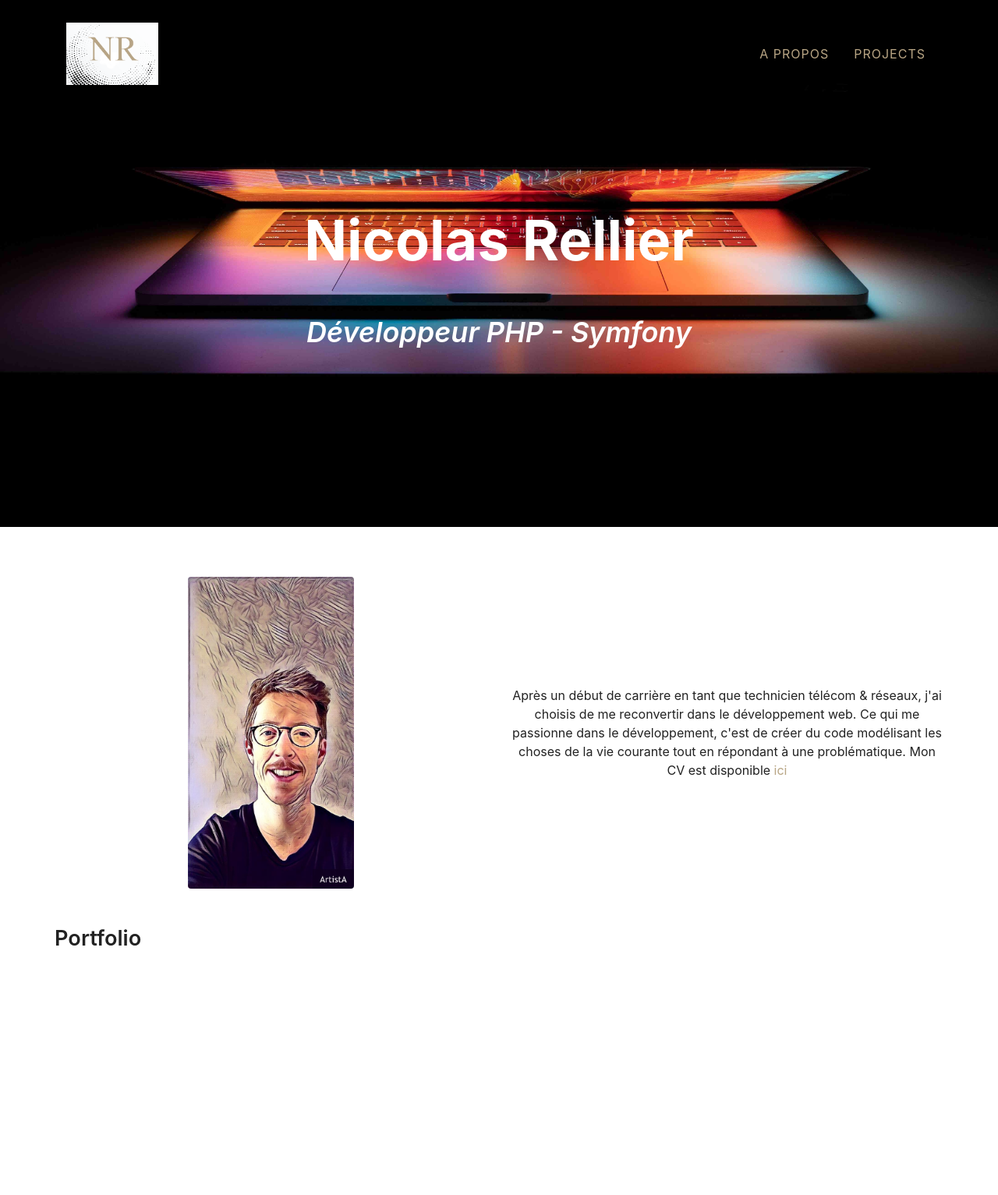
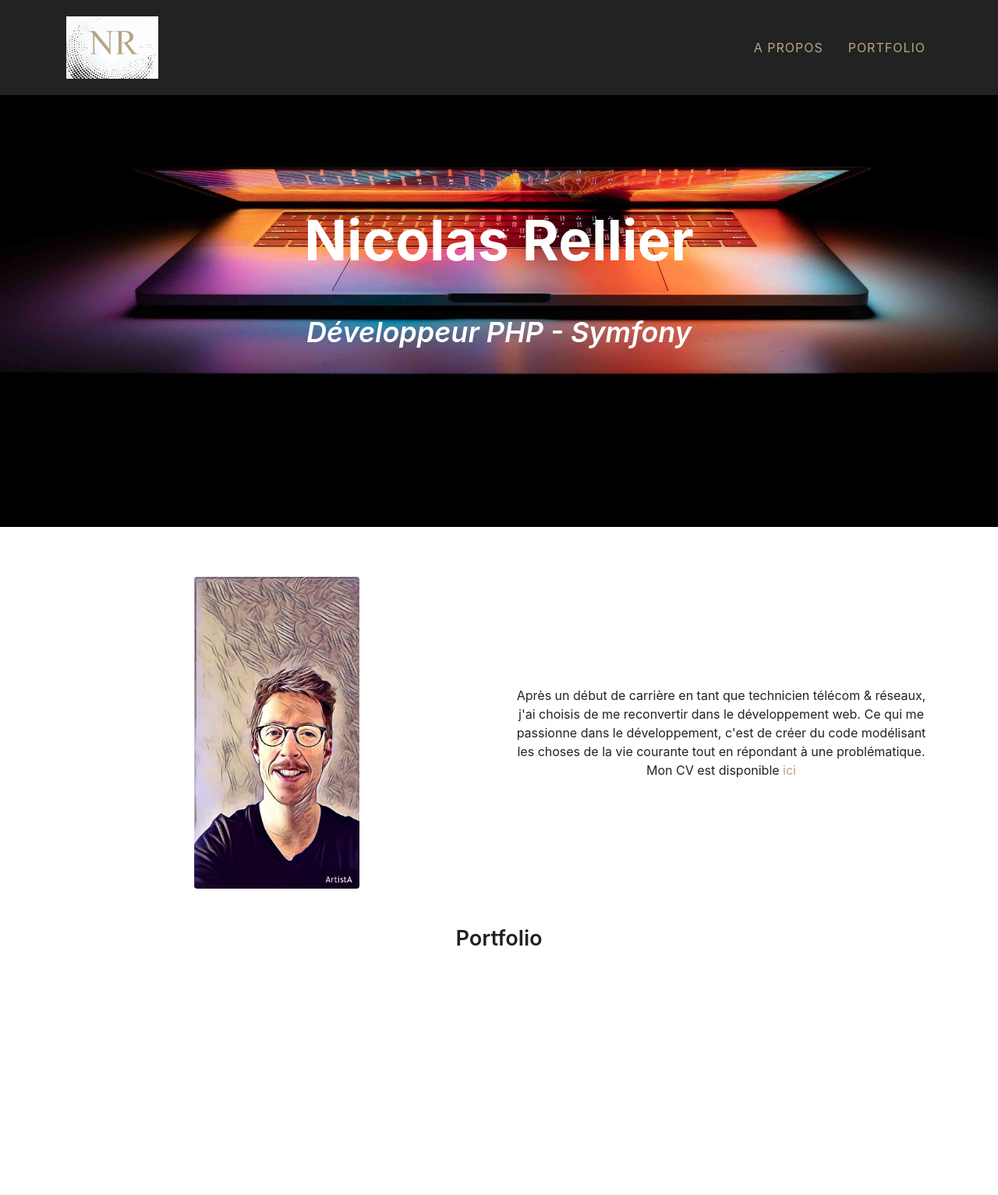
Before and after one commit to nicolasrll/blog, a PHP site: template template/home.html.twig in a window 1280 px wide. Shown: the top 1533 px of the page at 78% size. Run offline with PHP 8.4, Linux system fonts and the light colour scheme; the template is opened without the code that fills it, so the values that code supplies are empty; some libraries are stand-ins or nearby versions.

Commit message:
style #14 (home, header): few corrections made
Portfolio replace project in header and anchor
Fermer replace close in modal fade
Date formatted to display only day month and years on home page project
Width problem on mobile resolved
Project setId with object method instead of specific variable

style #14

```diff
--- a/src/css/styles.css
+++ b/src/css/styles.css
@@ -4,7 +4,7 @@ body {
     background-color: #fff;
 }
 
-.btn-primary:hover, .btn-danger:hover, #mainNav .navbar-toggler:hover {
+.btn:hover, .btn-danger:hover, .mainNav .navbar-toggler:hover {
     color: #fff;
     background-color: #fec810;
     border-color: #fec810 ;
@@ -13,6 +13,10 @@ body {
 .btn-primary:focus {
     background-color: #fec810 !important;
     border-color: #fec810 !important;
+}
+
+.btn-primary:focus {
+    box-shadow: none !important;
 }
 
 a {
@@ -67,39 +71,39 @@ section {
     color: #fff;
 }
 
-#mainNav {
+.mainNav {
     padding-top: 1rem;
     padding-bottom: 1rem;
 }
 
-body > header, #mainNav {
+body > header, .mainNav {
     background-color: #222
 }
 body > header > h1 {
     color: #b8a584;
 }
 
-#mainNav .navbar-toggler, .btn-primary {
+.mainNav .navbar-toggler, .btn-primary, .btn-secondary {
     background-color: #b8a584;
     border-color: #b8a584;
 }
 
-#mainNav .navbar-toggler, .btn-primary, .btn-danger {
+.mainNav .navbar-toggler, .btn-primary, .btn-danger {
     padding: 0.75rem;
     font-size: 0.75rem;
     /*text-transform: uppercase;*/
 }
 
-#mainNav .navbar-brand img {
+.mainNav .navbar-brand img {
     height: 3rem;
 }
 
-#mainNav .navbar-nav .nav-item .nav-link {
+.mainNav .navbar-nav .nav-item .nav-link {
     color: #b8a584;
     letter-spacing: 0.0625em;
 }
 
-#mainNav .navbar-nav .nav-item .nav-link:hover {
+.mainNav .navbar-nav .nav-item .nav-link:hover {
     color: #fed136;
 }
 
@@ -129,34 +133,31 @@ header.masthead .masthead-heading, header.masthead .masthead-heading h1 {
 }
 
 @media (min-width: 992px) {
-  #mainNav {
+  .mainNav {
     padding-top: 1.5rem;
     padding-bottom: 1.5rem;
     border: none;
     background-color: transparent;
     transition: padding-top 0.3s ease-in-out, padding-bottom 0.3s ease-in-out;
   }
-  #mainNav .navbar-brand {
+  .mainNav .navbar-brand {
     font-size: 1.5em;
     transition: font-size 0.3s ease-in-out;
   }
-  #mainNav .navbar-brand img {
+  .mainNav .navbar-brand img {
     height: 5rem;
     transition: height 0.3s ease-in-out;
   }
-  #mainNav.navbar-shrink {
+  .mainNav {
     padding-top: 1rem;
     padding-bottom: 1rem;
     background-color: #222;
   }
-  #mainNav.navbar-shrink .navbar-brand {
-    font-size: 1.25em;
-  }
 
-  #mainNav .navbar-nav .nav-item {
+  .mainNav .navbar-nav .nav-item {
     margin-right: 1rem;
   }
-  #mainNav .navbar-nav .nav-item:last-child {
+  .mainNav .navbar-nav .nav-item:last-child {
     margin-right: 0;
   }
 }
--- a/template/_header.html.twig
+++ b/template/_header.html.twig
@@ -1,10 +1,10 @@
-<nav id="mainNav" class="navbar navbar-expand-lg navbar-dark fixed-top">
+<nav class="navbar navbar-expand-lg navbar-dark fixed-top mainNav">
     <div class="container">
         <a class="navbar-brand js-scroll-trigger"><img src="../../public/img/p5logo.png" /></a><button id="menu-button" class="navbar-toggler navbar-toggler-right" type="button" data-toggle="collapse" data-target="#navbarResponsive" aria-controls="navbarResponsive" aria-expanded="false" aria-label="Toggle navigation">Menu<i class="fas fa-bars ml-1"></i></button>
         <div class="collapse navbar-collapse" id="navbarResponsive">
             <ul id="menu-deroulant" class="navbar-nav text-uppercase ml-auto">
                 <li class="nav-item"><a class="nav-link js-scroll-trigger" href="/#about">A propos</a></li>
-                <li class="nav-item"><a class="nav-link js-scroll-trigger" href="/#projects">Projects</a></li>
+                <li class="nav-item"><a class="nav-link js-scroll-trigger" href="/#portfolio">Portfolio</a></li>
             </ul>
         </div>
     </div>
--- a/template/back/_header.html
+++ b/template/back/_header.html
@@ -1,4 +1,4 @@
-<nav id="mainNav" class="navbar navbar-expand-lg navbar-dark fixed-top">
+<nav class="navbar navbar-expand-lg navbar-dark fixed-top mainNav">
     <div class="container">
         <a class="navbar-brand js-scroll-trigger"><img src="/public/img/p5logo.png" /></a><button id="menu-button" class="navbar-toggler navbar-toggler-right" type="button" data-toggle="collapse" data-target="#navbarResponsive" aria-controls="navbarResponsive" aria-expanded="false" aria-label="Toggle navigation">Menu<i class="fas fa-bars ml-1"></i></button>
         <div class="collapse navbar-collapse" id="navbarResponsive">
--- a/template/home.html.twig
+++ b/template/home.html.twig
@@ -1,29 +1,28 @@
 {% extends "template.html.twig" %}
 {% block content %}
     <main class="container">
-        <section class="row text-center">
+        <section class="text-center">
             <article id="about" class="row justify-content-center mb-5">
                 <div class="col-12 col-sm-6">
-                    <img id="profil" class="rounded mx-auto d-block" src="/public/img/photoblog.jpg" alt="photo présentant nicolas rellier">
+                    <img id="profil" class="rounded mx-auto" src="/public/img/photoblog.jpg" alt="photo présentant nicolas rellier">
                 </div>
                 <div class="col-10 col-sm-6 text-align-center my-auto">
                     Après un début de carrière en tant que technicien télécom & réseaux, j'ai choisis de me reconvertir dans le développement web. Ce qui me passionne dans le développement, c'est de créer du code modélisant les choses de la vie courante tout en répondant à une problématique. Mon CV est disponible <a href="/public/documents/cv_nicolas_rellier.zip">ici</a><br>
                 </div>
             </article>
-            <article id="projects" class="row justify-content-center">
+            <article id="portfolio" class="row justify-content-center mt-5">
                 <h2 class="col-12">Portfolio</h2>
                 {% for project in projects %}
                     <div class="projects col-10 col-sm-6 col-lg-4 mt-4">
                         <img class="img-thumbnail" src="{{ project.linkToPicture }}" alt="illustration du projet">
                         <h3>{{ project.title }}</h3>
-                        <p>Modifié le {{ project.dateUpdated }}</p>
+                        <p>Modifié le {{ project.dateUpdated|date("d/m/Y") }}</p>
                         <p>{{ project.chapo }}</p>
                         <button type="button" class="btn btn-primary" data-toggle="modal" data-target="#project{{ project.id }}">Voir plus</button>
                     </div>
                 {% endfor %}
             </article>
         </section>
-
         {% for project in projects %}
             <div class="modal fade" id="project{{ project.id }}" tabindex="-1" role="dialog" aria-labelledby="#project{{ project.id }}Title" aria-hidden="true">
                 <div class="modal-dialog modal-xl" role="document">
@@ -42,7 +41,7 @@
                             <p class="col-10">{{ project.content|raw}}</p>
                         </div>
                         <div class="modal-footer">
-                            <button type="button" class="btn btn-secondary" data-dismiss="modal">Close</button>
+                            <button type="button" class="btn btn-secondary" data-dismiss="modal">Fermer</button>
                         </div>
                     </div>
                 </div>
```
Also changed, not shown: src/Controller/HomeController.php (+2 -5 lines).
